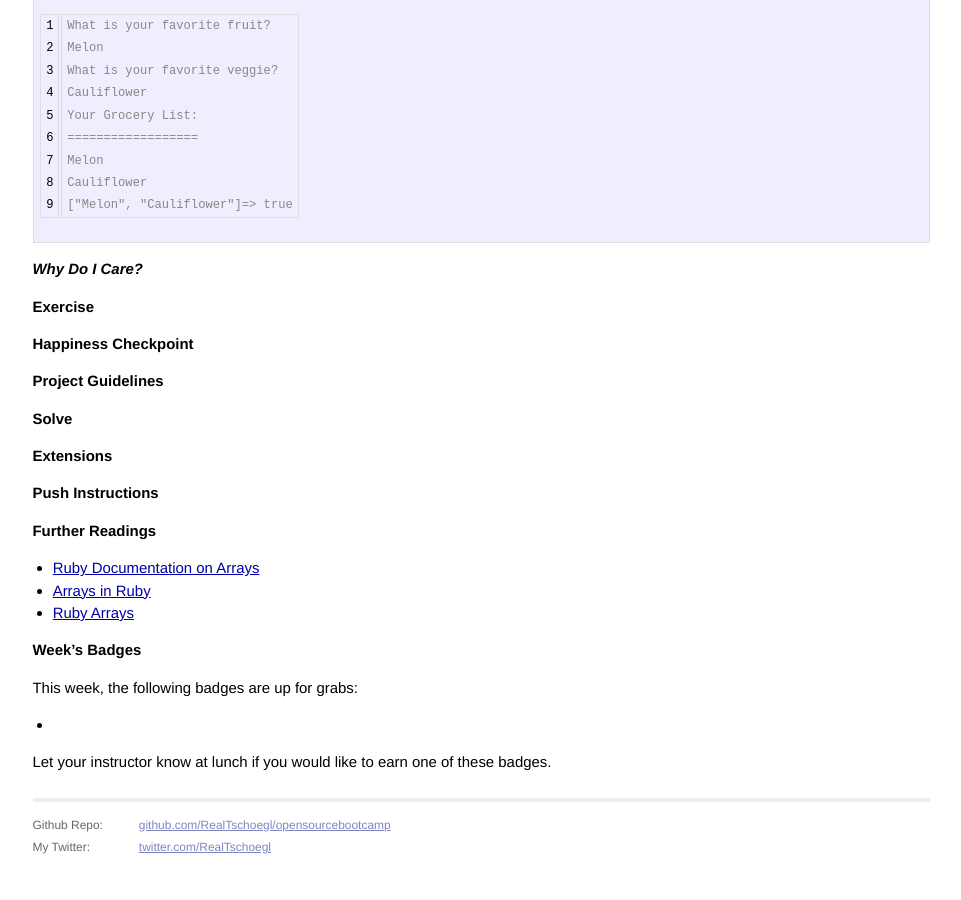
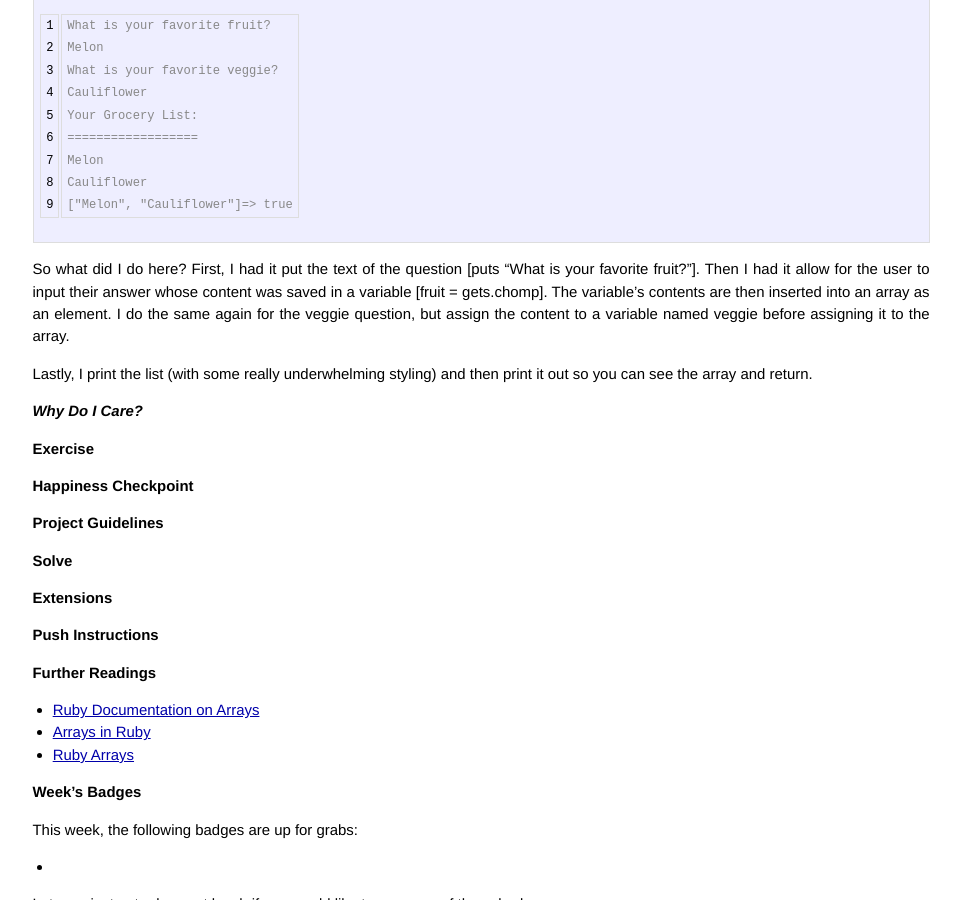
Before and after one commit to RealTschoegl/opensourcebootcamp, a Jekyll site: the page built from _posts/2014-03-10-lesson-arrays.markdown, in a window 1280 px wide and 900 px high, scrolled down 5853 px. Shown: the whole window, without its empty margins (159-1120 px from the left). Built offline with Jekyll 4.4.1, drawn with Linux system fonts in a browser that asks for light colours; Markdown is read by kramdown in place of the engine named in the settings; before the commit the page ends 6723 px from its top, so only the background shows below that.

Commit message:
Updated 2014-03-10-lesson-arrays.markdown

```diff
--- a/_posts/2014-03-10-lesson-arrays.markdown
+++ b/_posts/2014-03-10-lesson-arrays.markdown
@@ -302,6 +302,10 @@ Cauliflower
 ["Melon", "Cauliflower"]=> true
 {% endhighlight %}
 
+So what did I do here?  First, I had it put the text of the question [puts "What is your favorite fruit?"].  Then I had it allow for the user to input their answer whose content was saved in a variable [fruit = gets.chomp].  The variable's contents are then inserted into an array as an element.  I do the same again for the veggie question, but assign the content to a variable named veggie before assigning it to the array.
+
+Lastly, I print the list (with some really underwhelming styling) and then print it out so you can see the array and return.
+
 ### _Why Do I Care?_
 
 ## Exercise
```
